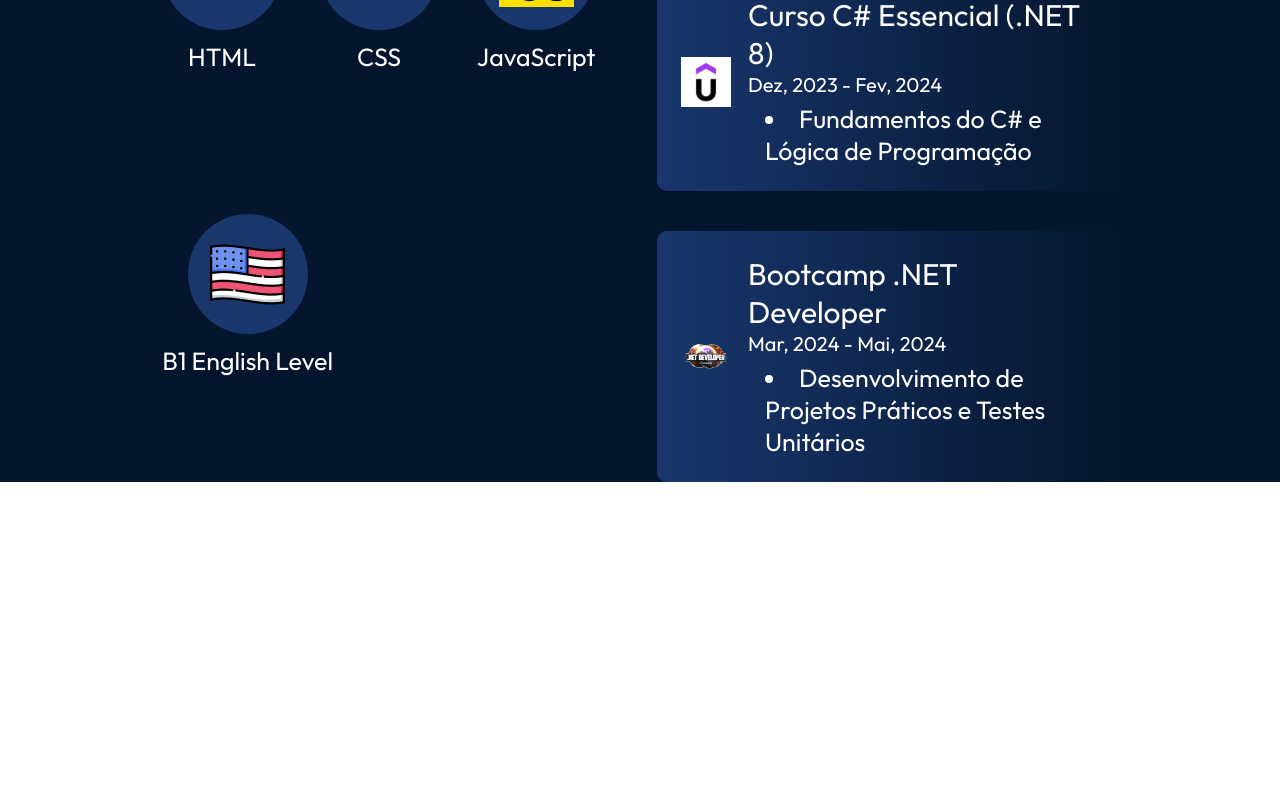
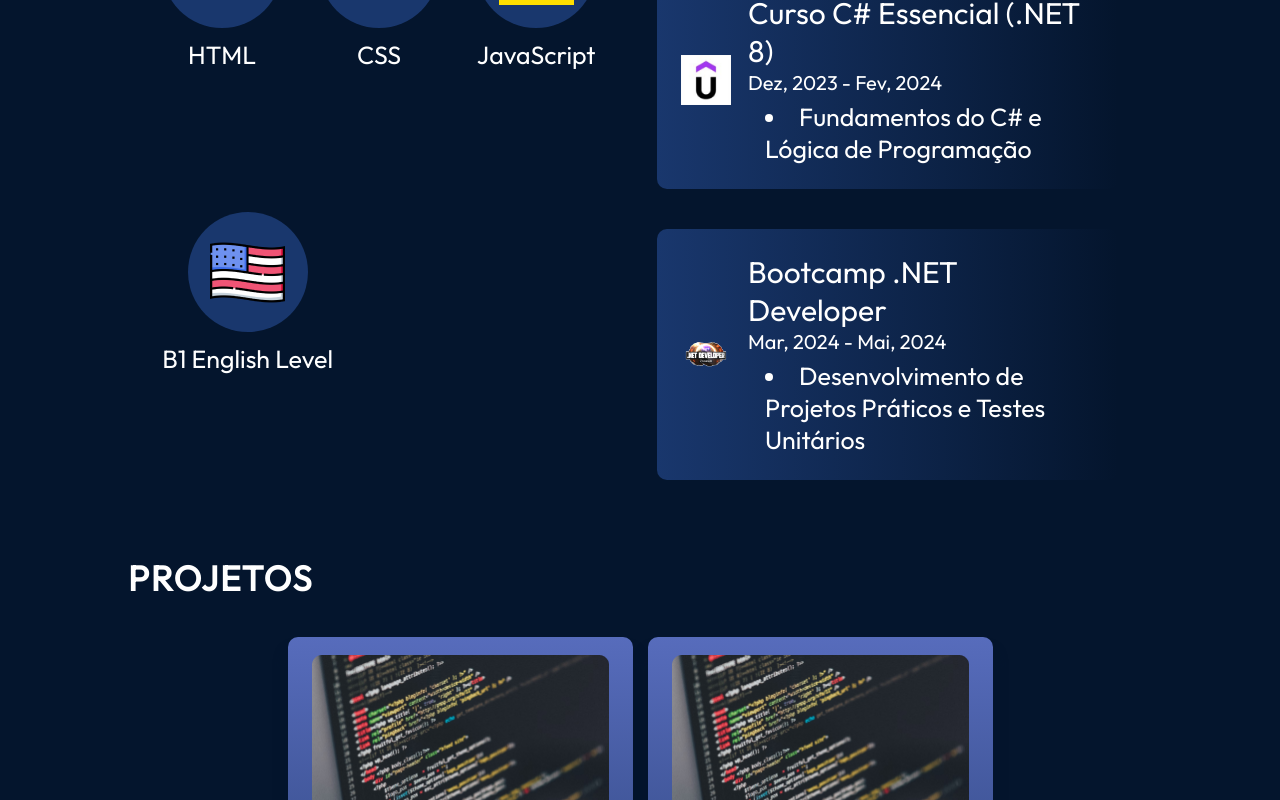
Before and after one commit to joaoveasey/portfolio, a React (Vite) app: page / in a window 1280 px wide. Shown: the part 2000-2800 px from the top of the page. Before the commit the page ends 2482 px from the top, so only its background shows below. Built offline with nearby package versions, Linux system fonts and the light colour scheme.

Commit message:
"projetos" feito

```diff
--- a/src/App.jsx
+++ b/src/App.jsx
@@ -3,6 +3,7 @@
 import { Hero } from "./components/Hero/Hero"
 import { About } from "./components/About/About"
 import { Experience } from "./components/Experience/Experience"
+import { Projects } from "./components/Projects/Projects"
 
 function App() {
   return (
@@ -11,6 +12,7 @@
       <Hero />
       <About />
       <Experience />
+      <Projects />
     </div>
 
   )
--- a/src/components/Navbar/Navbar.module.css
+++ b/src/components/Navbar/Navbar.module.css
@@ -25,6 +25,10 @@
     display: flex;
     gap: 47px;
     list-style: none;
+}
+
+.menuBtn{
+    display: none;
 }
 
 .menuItems a {
--- /dev/null
+++ b/src/components/Projects/ProjectCard.jsx
@@ -0,0 +1,37 @@
+import React from "react";
+
+import styles from "./ProjectCard.module.css";
+import { getImageUrl } from "../../utils";
+
+export const ProjectCard = ({
+  project: { title, imageSrc, description, skills, demo, source },
+}) => {
+  return (
+    <div className={styles.container}>
+      <img
+        src={getImageUrl(imageSrc)}
+        alt={`Image of ${title}`}
+        className={styles.image}
+      />
+      <h3 className={styles.title}>{title}</h3>
+      <p className={styles.description}>{description}</p>
+      <ul className={styles.skills}>
+        {skills.map((skill, id) => {
+          return (
+            <li key={id} className={styles.skill}>
+              {skill}
+            </li>
+          );
+        })}
+      </ul>
+      <div className={styles.links}>
+        <a href={demo} className={styles.link}>
+          Demo
+        </a>
+        <a href={source} className={styles.link}>
+          Source
+        </a>
+      </div>
+    </div>
+  );
+};
--- /dev/null
+++ b/src/components/Projects/ProjectCard.module.css
@@ -0,0 +1,61 @@
+@import "../../vars.css";
+
+.container {
+  display: flex;
+  flex-direction: column;
+  border-radius: 10px;
+  background: linear-gradient(180deg, #576cbc 0%, #132a53 100%);
+  box-shadow: 0 16px 14px 0 #04152d;
+  padding: 18px 24px;
+  max-width: 345px;
+}
+
+.image {
+  margin-bottom: 26px;
+}
+
+.title {
+  font-size: 25px;
+  font-weight: 700;
+}
+
+.description {
+  margin-top: 6px;
+  font-size: 25px;
+  font-weight: 400;
+}
+
+.skills {
+  width: 100%;
+  margin-top: 14px;
+  display: flex;
+  flex-direction: row;
+  flex-wrap: wrap;
+  gap: 6px;
+  list-style: none;
+}
+
+.skill {
+  font-size: 25px;
+  font-weight: 400;
+  border-radius: 100px;
+  background: var(--color-dark);
+  padding: 2px 22px;
+}
+
+.links {
+  width: 100%;
+  margin-top: 26px;
+  display: flex;
+  justify-content: space-around;
+}
+
+.link {
+  text-decoration: none;
+  color: var(--color-text);
+  font-size: 30px;
+  font-weight: 600;
+  border-radius: 100px;
+  background: var(--color-primary);
+  padding: 1px 22px;
+}
--- /dev/null
+++ b/src/components/Projects/Projects.jsx
@@ -0,0 +1,19 @@
+import React from "react";
+
+import styles from "./Projects.module.css";
+
+import projects from "../../data/projects.json";
+import { ProjectCard } from "./ProjectCard";
+
+export const Projects = () => {
+  return (
+    <section className={styles.container} id="projects">
+      <h2 className={styles.title}>Projetos</h2>
+      <div className={styles.projects}>
+        {projects.map((project, id) => {
+          return <ProjectCard key={id} project={project} />;
+        })}
+      </div>
+    </section>
+  );
+};
--- /dev/null
+++ b/src/components/Projects/Projects.module.css
@@ -0,0 +1,27 @@
+
+@import "../../vars.css";
+
+.container {
+  margin-top: 76px;
+  color: var(--color-text);
+  margin-left: 10%;
+  margin-right: 10%;
+}
+
+.title {
+  font-size: 35px;
+  font-weight: 700;
+  letter-spacing: 1.75px;
+  text-transform: uppercase;
+}
+
+.projects {
+  margin-top: 37px;
+  display: flex;
+  flex-direction: row;
+  flex-wrap: wrap;
+  align-items: center;
+  justify-content: center;
+  gap: 15px;
+  width: 100%;
+}
--- /dev/null
+++ b/src/data/projects.json
@@ -0,0 +1,26 @@
+[
+    {
+      "title": "Project A",
+      "imageSrc": "projects/project.png",
+      "description": "This is a project made to learn the latest languages by building an app.",
+      "skills": ["React", "Express", "Node"],
+      "demo": "https://www.example.com",
+      "source": "https://www.github.com"
+    },
+    {
+      "title": "Project B",
+      "imageSrc": "projects/project.png",
+      "description": "This is a project made to learn the latest languages by building an app.",
+      "skills": ["React", "Express", "Node", "Sass"],
+      "demo": "https://www.example.com",
+      "source": "https://www.github.com"
+    },
+    {
+      "title": "Project C",
+      "imageSrc": "projects/project.png",
+      "description": "This is a project made to learn the latest languages by building an app.",
+      "skills": ["React", "Express", "Node"],
+      "demo": "https://www.example.com",
+      "source": "https://www.github.com"
+    }
+  ]
```
Also changed, not shown: assets/projects/project.png (added).
